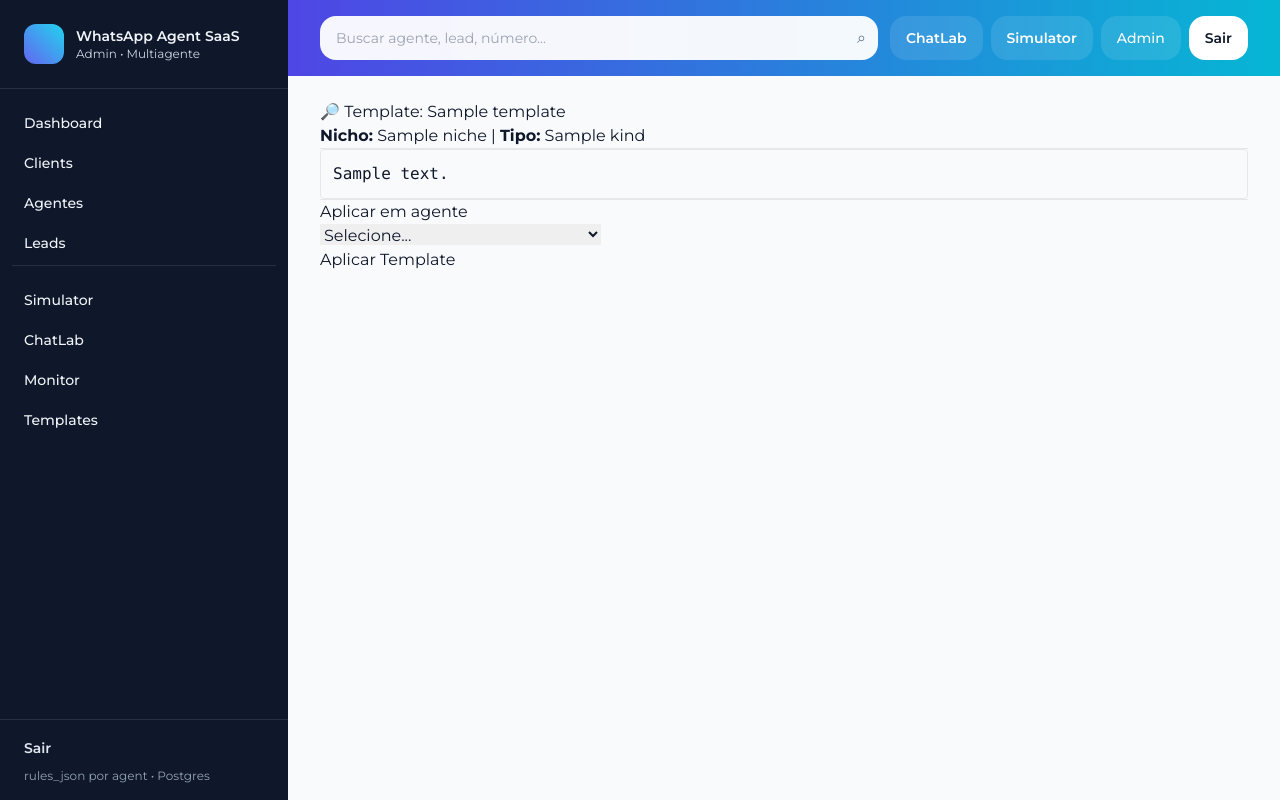
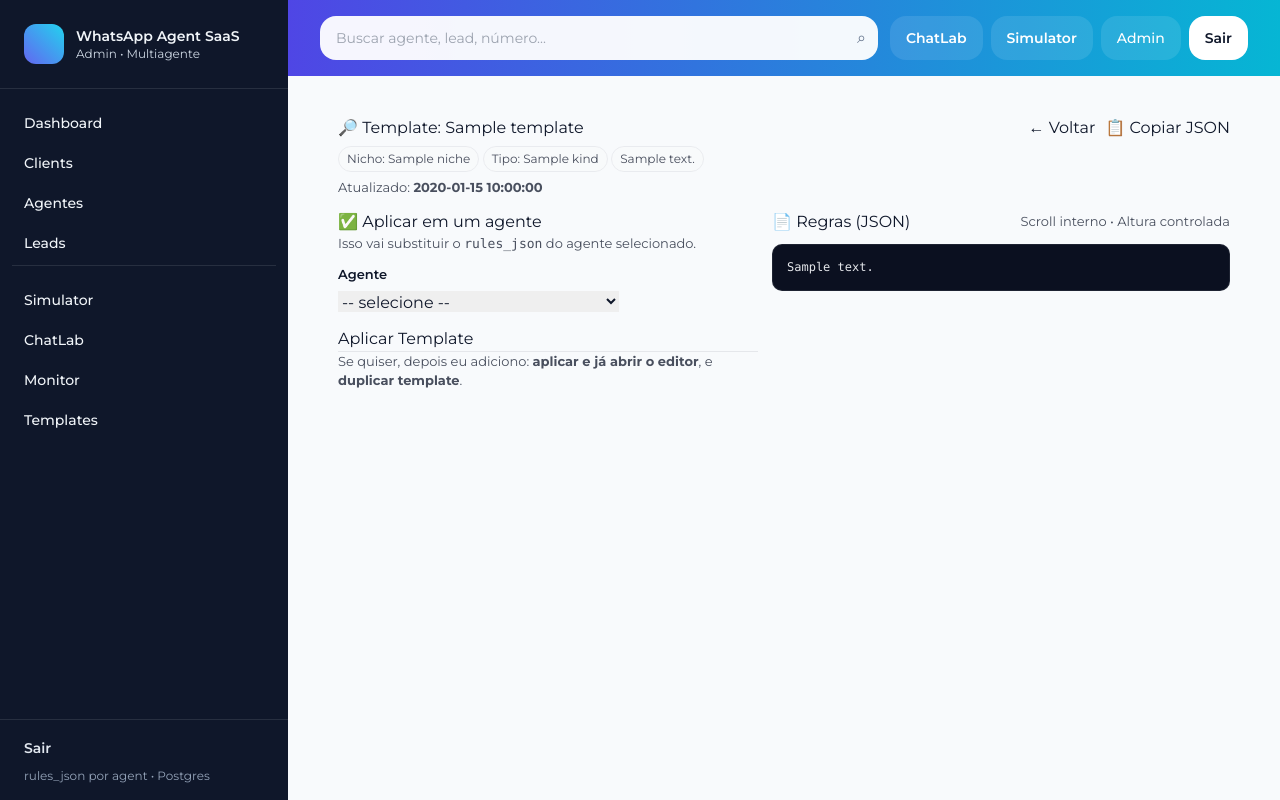
Before and after one commit to MarcilioLeiteSilva/whatsapp-agent, a FastAPI app: template app/templates/template_view.html in a window 1280 px wide. Run offline with FastAPI, Linux system fonts and the light colour scheme; the template is opened without the code that fills it: most values are stand-ins (such as "Sample title", 1, 10 or a date in 2020); some libraries are stand-ins or nearby versions.

Commit message:
Update template_view.html

```diff
--- a/app/templates/template_view.html
+++ b/app/templates/template_view.html
@@ -1,37 +1,107 @@
 {% extends "base.html" %}
-
 {% block content %}
 
-<h2>🔎 Template: {{ template.name }}</h2>
+<style>
+  .page-wrap { max-width: 1100px; margin: 0 auto; padding: 16px 18px; }
+  .page-head { display:flex; align-items:flex-start; justify-content:space-between; gap:12px; flex-wrap:wrap; }
+  .muted { opacity:.75; font-size: 13px; }
+  .badge { display:inline-block; padding:3px 8px; border-radius: 999px; font-size: 12px; border:1px solid #e5e7eb; background:#f9fafb; }
+  .grid { display:grid; grid-template-columns: 420px 1fr; gap: 14px; align-items:start; }
+  @media (max-width: 980px){ .grid { grid-template-columns: 1fr; } }
+  pre.code {
+    background:#0b1020;
+    color:#e5e7eb;
+    padding: 14px;
+    border-radius: 10px;
+    border:1px solid rgba(255,255,255,.08);
+    overflow:auto;
+    max-height: 540px;
+    white-space: pre;
+    font-family: ui-monospace, SFMono-Regular, Menlo, Monaco, Consolas, "Liberation Mono", "Courier New", monospace;
+    font-size: 12px;
+    line-height: 1.45;
+  }
+  .btn-row { display:flex; gap:10px; flex-wrap:wrap; }
+  .label { font-weight: 600; font-size: 13px; margin-bottom: 6px; }
+</style>
 
-<p>
-  <b>Nicho:</b> {{ template.niche or '-' }} |
-  <b>Tipo:</b> {{ template.kind or '-' }}
-</p>
+<div class="page-wrap">
+  <div class="page-head">
+    <div>
+      <h2 style="margin:0;">🔎 Template: {{ template.name }}</h2>
+      <div class="muted" style="margin-top:6px;">
+        {% if template.niche %}<span class="badge">Nicho: {{ template.niche }}</span>{% endif %}
+        {% if template.kind %}<span class="badge">Tipo: {{ template.kind }}</span>{% endif %}
+        {% if template.description %}<span class="badge">{{ template.description }}</span>{% endif %}
+      </div>
+      <div class="muted" style="margin-top:6px;">Atualizado: <b>{{ template.updated_at }}</b></div>
+    </div>
 
-<hr>
+    <div class="btn-row">
+      <a href="{{ back_url }}" class="btn btn-secondary">← Voltar</a>
+      <button class="btn btn-outline-primary" type="button" onclick="copyJson()">📋 Copiar JSON</button>
+    </div>
+  </div>
 
-<pre class="bg-light p-3 border rounded">
-{{ rules_text }}
-</pre>
+  {% if flash %}
+    <div class="alert alert-{{ flash.kind }}" style="margin-top:12px;">
+      {{ flash.message }}
+    </div>
+  {% endif %}
 
-<hr>
+  <div class="grid" style="margin-top:12px;">
+    <div class="card">
+      <div class="card-body">
+        <h4 style="margin-top:0;">✅ Aplicar em um agente</h4>
+        <div class="muted">Isso vai substituir o <code>rules_json</code> do agente selecionado.</div>
 
-<h4>Aplicar em agente</h4>
+        <form method="post" action="{{ apply_action }}" style="margin-top:12px;">
+          <div class="form-group">
+            <div class="label">Agente</div>
+            <select name="agent_id" class="form-control" required>
+              <option value="">-- selecione --</option>
+              {% for a in agents %}
+                <option value="{{ a.id }}">{{ a.name }} ({{ a.instance }})</option>
+              {% endfor %}
+            </select>
+          </div>
 
-<form method="post" action="{{ apply_action }}">
-  <select name="agent_id" class="form-control" required>
-    <option value="">Selecione...</option>
-    {% for a in agents %}
-      <option value="{{ a.id }}">{{ a.name }} ({{ a.instance }})</option>
-    {% endfor %}
-  </select>
+          <div style="margin-top:12px;">
+            <button type="submit" class="btn btn-primary">Aplicar Template</button>
+          </div>
+        </form>
 
-  <br>
+        <hr>
 
-  <button type="submit" class="btn btn-primary">
-    Aplicar Template
-  </button>
-</form>
+        <div class="muted">
+          Se quiser, depois eu adiciono: <b>aplicar e já abrir o editor</b>, e <b>duplicar template</b>.
+        </div>
+      </div>
+    </div>
+
+    <div class="card">
+      <div class="card-body">
+        <div style="display:flex; justify-content:space-between; align-items:center; gap:12px; flex-wrap:wrap;">
+          <h4 style="margin:0;">📄 Regras (JSON)</h4>
+          <div class="muted">Scroll interno • Altura controlada</div>
+        </div>
+
+        <pre id="rulesPre" class="code" style="margin-top:10px;">{{ rules_text }}</pre>
+      </div>
+    </div>
+  </div>
+</div>
+
+<script>
+  function copyJson() {
+    const text = document.getElementById('rulesPre')?.innerText || '';
+    if (!text) return;
+    navigator.clipboard.writeText(text).then(() => {
+      alert("JSON copiado!");
+    }).catch(() => {
+      alert("Não foi possível copiar automaticamente. Selecione e copie manualmente.");
+    });
+  }
+</script>
 
 {% endblock %}
```
